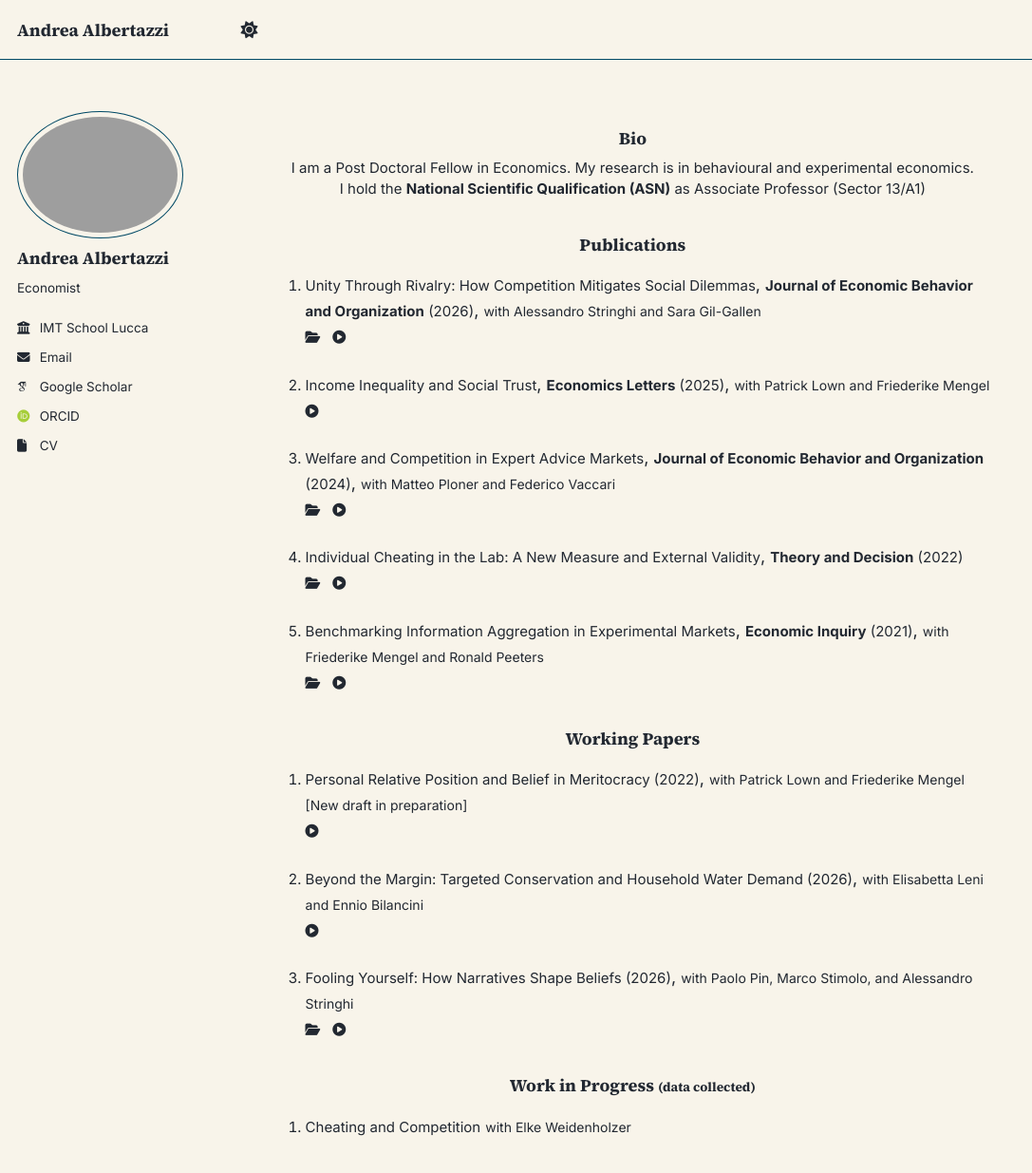
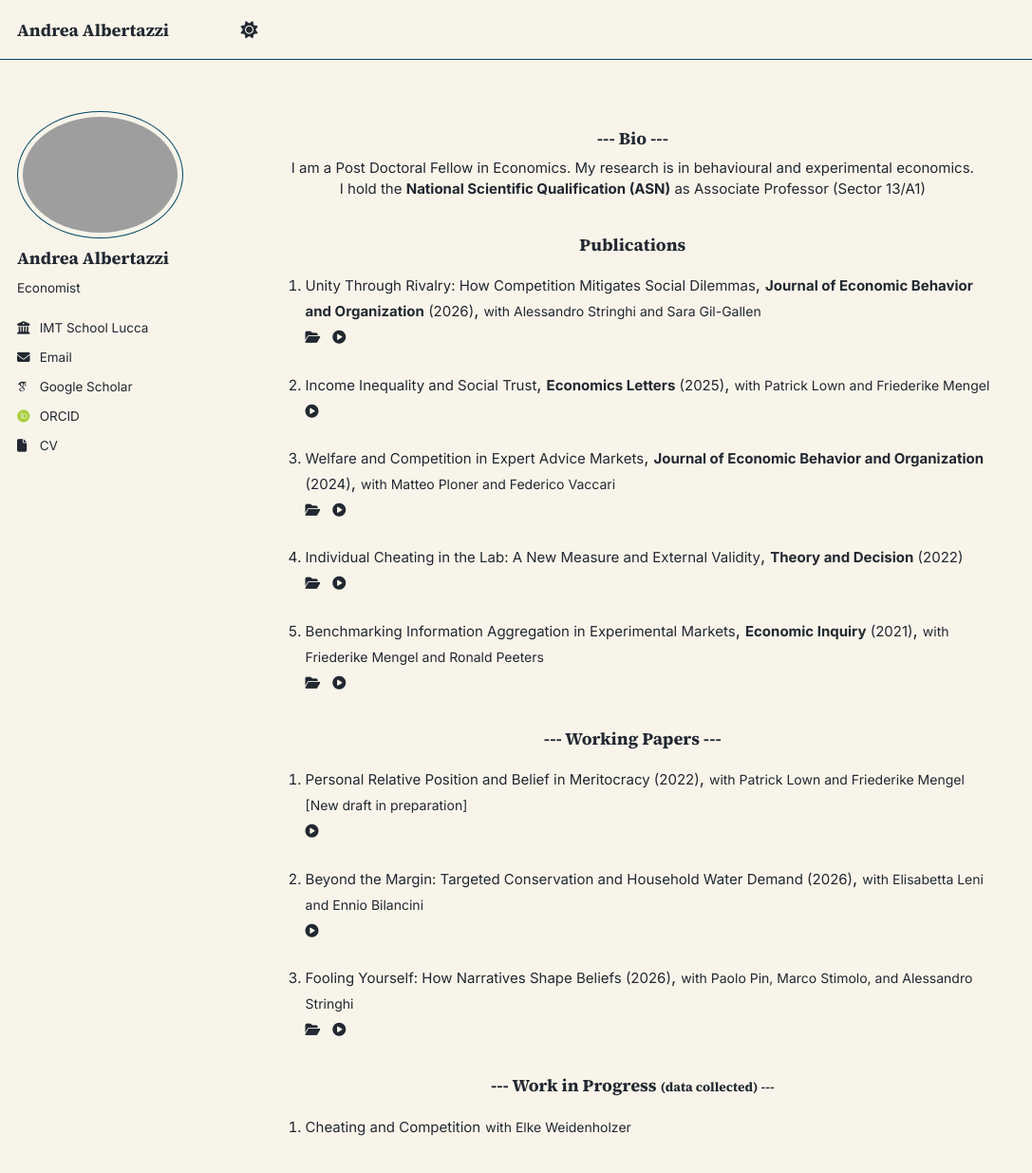
Before and after one commit to tazze87/tazze87.github.io, a Jekyll site: the page built from _pages/about.md, in a window 1280 px wide and 1400 px high. Shown: the top 1235 px of the window at 95% size, without its empty margins (0-1087 px from the left). Built offline with Jekyll 4.4.1, drawn with Linux system fonts in a browser that asks for light colours; some web fonts are replaced; a script that is not in the unit is left out.

Commit message:
Update about.md

```diff
--- a/_pages/about.md
+++ b/_pages/about.md
@@ -1,7 +1,7 @@
 ---
 layout: single
 permalink: /
-title: '<h3 style="text-align:center;">Bio</h3>'
+title: '<h3 style="text-align:center;">--- Bio ---</h3>'
 author_profile: true
 ---
 
@@ -81,7 +81,7 @@ author_profile: true
 
 
 
-<h3 style="text-align:center;">Working Papers</h3>
+<h3 style="text-align:center;">--- Working Papers ---</h3>
 
 1. <a href="https://papers.ssrn.com/sol3/papers.cfm?abstract_id=3789067" target="_blank" rel="noopener noreferrer" style="font-size:15px;">
      Personal Relative Position and Belief in Meritocracy</a><span style="font-size:15px;"> (2022)</span>,
@@ -119,7 +119,7 @@ author_profile: true
     </span>
 
 
-<h3 style="text-align:center;">Work in Progress <small>(data collected)</small></h3>
+<h3 style="text-align:center;">--- Work in Progress <small>(data collected) ---</small></h3>
 
 1. <span style="font-size:15px;">Cheating and Competition</span>
     <span style="font-size:14px;">
```
